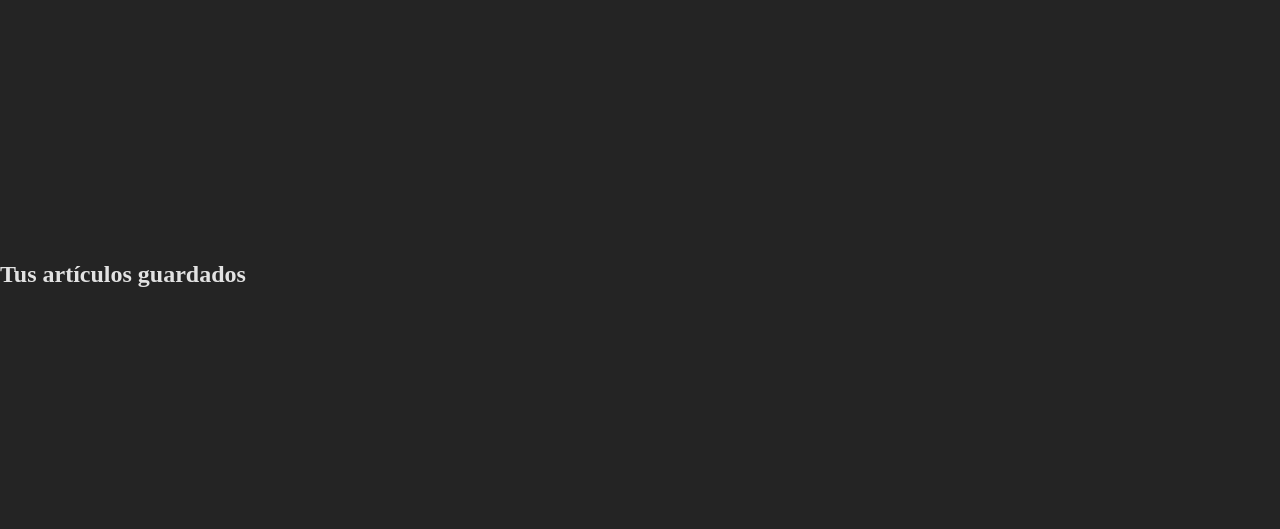
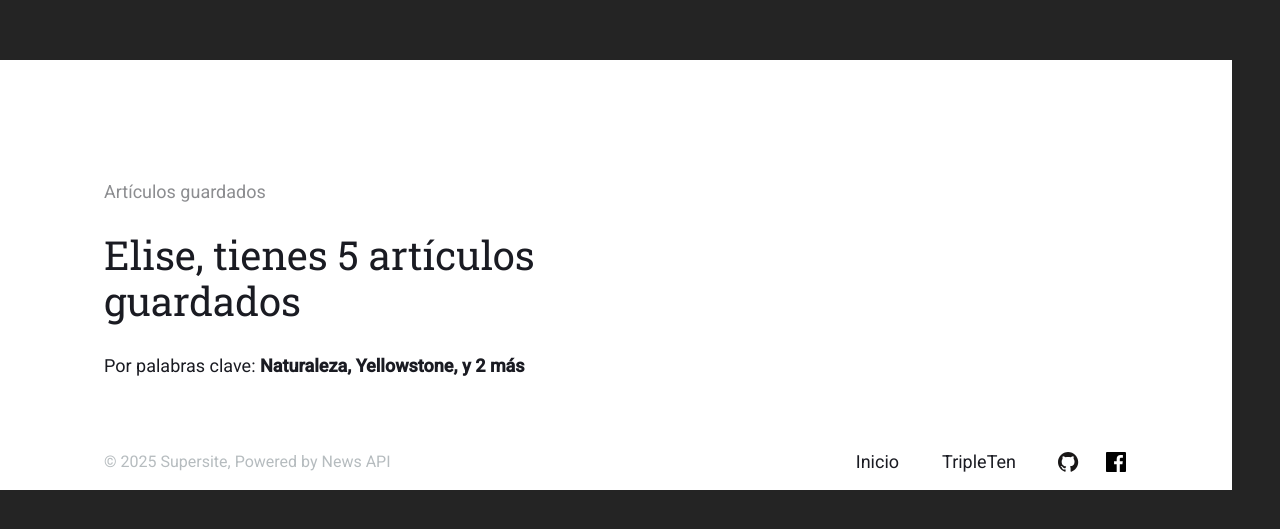
Before and after one commit to tonytrox/newsexplorerproject-frontend, a React (Vite) app: page /saved in a window 1280 px wide. Shown: the part 125-654 px from the top of the page. Built offline with nearby package versions, Linux system fonts and the light colour scheme.

Commit message:
create SaveNews layout component

```diff
--- a/src/App.jsx
+++ b/src/App.jsx
@@ -1,6 +1,7 @@
 import { Routes, Route } from 'react-router';
 import './App.css';
 import Home from './components/Home/Home';
+import SavedNews from './components/SavedNews/SaveNews';
 
 function App() {
   return (
@@ -8,16 +9,7 @@ function App() {
       <div className="page__container">
         <Routes>
           <Route path="/" element={<Home />} />
-
-          <Route
-            path="/saved"
-            element={
-              <div>
-                <h2>Tus artículos guardados</h2>
-                {/* <SavedNews /> */}
-              </div>
-            }
-          />
+          <Route path="/saved" element={<SavedNews />} />
         </Routes>
       </div>
     </div>
--- a/src/components/SavedNews/SaveNews.jsx
+++ b/src/components/SavedNews/SaveNews.jsx
@@ -0,0 +1,15 @@
+import Footer from '../Footer/Footer';
+import Header from '../Header/Header';
+import SavedNewsHeader from '../SavedNewsHeader/SavedNewsHeader';
+
+function SavedNews() {
+  return (
+    <main className="saved-news">
+      {/* <Header /> */}
+      <SavedNewsHeader />
+      <Footer />
+    </main>
+  );
+}
+
+export default SavedNews;
--- a/src/components/SavedNewsHeader/SavedNewsHeader.jsx
+++ b/src/components/SavedNewsHeader/SavedNewsHeader.jsx
@@ -0,0 +1,18 @@
+import './savedNewsHeader.css';
+
+function SavedNewsHeader() {
+  return (
+    <section className="saved-news-header">
+      <div className="saved-news-header__container">
+        <p className="saved-news-header__subtitle">Artículos guardados</p>
+        <h1 className="saved-news-header__title">Elise, tienes 5 artículos guardados</h1>
+        <p className="saved-news-header__keywords">
+          Por palabras clave:&nbsp;
+          <span className="saved-news-header__keywords-bold">Naturaleza, Yellowstone, y 2 más</span>
+        </p>
+      </div>
+    </section>
+  );
+}
+
+export default SavedNewsHeader;
--- a/src/components/SavedNewsHeader/savedNewsHeader.css
+++ b/src/components/SavedNewsHeader/savedNewsHeader.css
@@ -0,0 +1,50 @@
+.saved-news-header {
+  box-sizing: border-box;
+  /* border: 1px solid salmon; */
+  margin: 0px;
+  padding-top: 120px;
+  padding-left: 104px;
+  background: #ffffff;
+  width: 1232px;
+  /* display: flex; */
+}
+
+/* .saved-news-header__container {
+  max-width: 1232px;
+  margin: 0 auto;
+} */
+
+.saved-news-header__subtitle {
+  margin: 0px;
+  padding-bottom: 28px;
+  font-family: 'Roboto', sans-serif;
+  font-weight: 400;
+  font-size: 18px;
+  line-height: 24px;
+  color: #1a1b2280;
+}
+
+.saved-news-header__title {
+  width: 530px;
+  margin: 0px;
+  padding-bottom: 30px;
+  font-family: 'Roboto Slab', serif;
+  font-weight: 400;
+  font-size: 40px;
+  line-height: 46px;
+  color: #1a1b22;
+}
+
+.saved-news-header__keywords {
+  margin: 0;
+  padding-bottom: 56px;
+  font-family: 'Roboto', sans-serif;
+  font-weight: 400;
+  font-size: 18px;
+  line-height: 24px;
+  color: #1a1b22;
+}
+
+.saved-news-header__keywords-bold {
+  font-weight: 700;
+}
```
